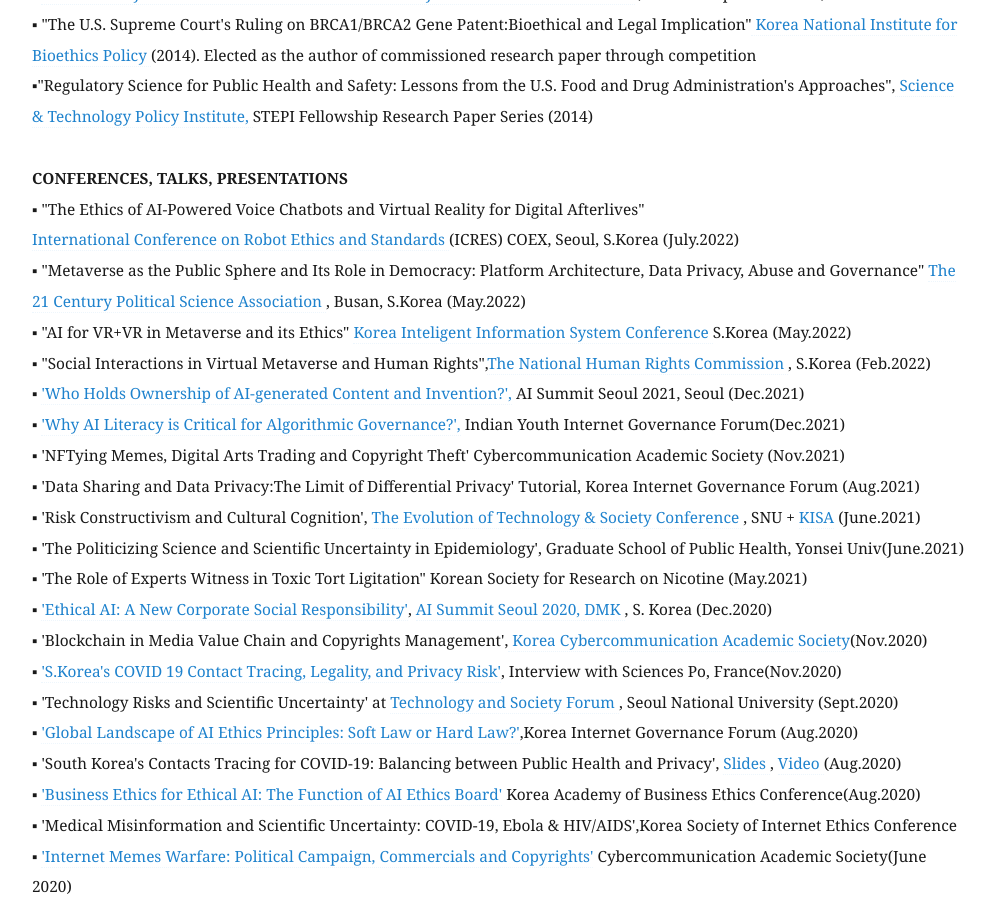
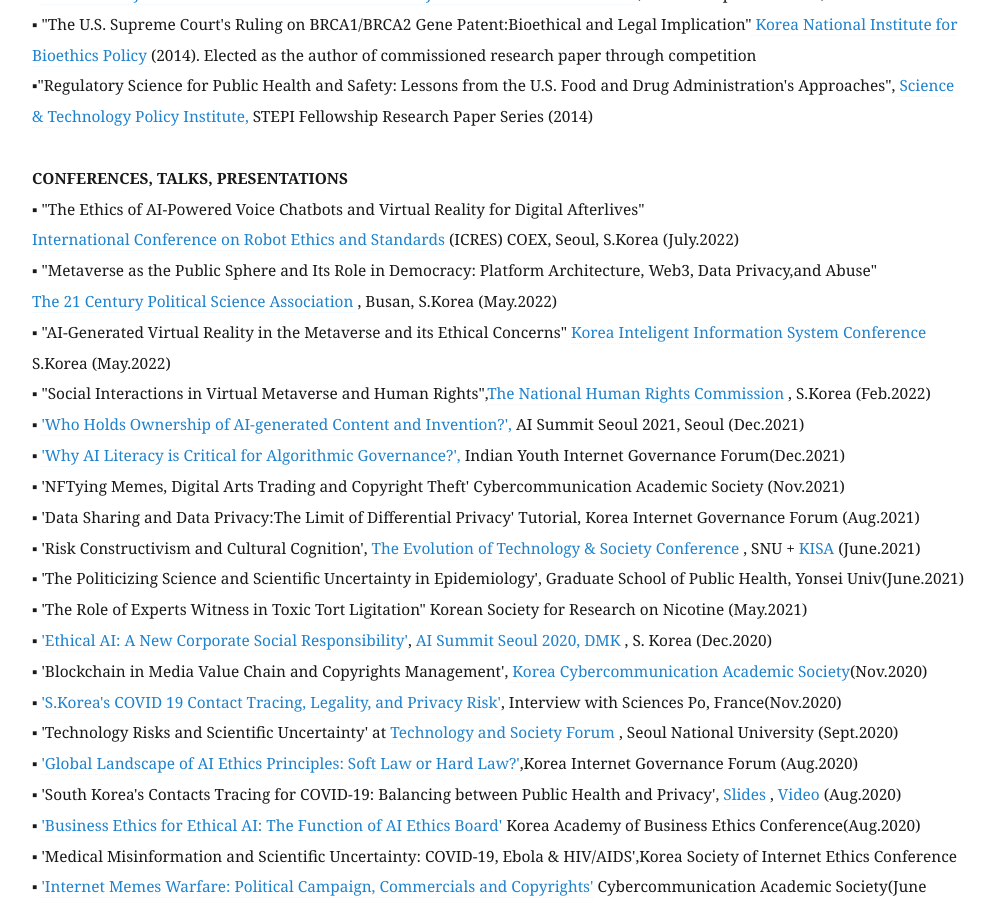
Before and after one commit to eunchangchoi/eunchangchoi.github.io, a Jekyll site: the page built from index.md, in a window 1280 px wide and 900 px high, scrolled down 3314 px. Shown: the whole window, without its empty margins (68-1063 px from the left). Built offline with Jekyll 4.4.1, drawn with Linux system fonts in a browser that asks for light colours.

Commit message:
Update index.md

```diff
--- a/index.md
+++ b/index.md
@@ -73,8 +73,8 @@
  <strong> CONFERENCES, TALKS, PRESENTATIONS </strong> <br>
 ▪ "The Ethics of AI-Powered Voice Chatbots and Virtual Reality for Digital Afterlives" <br>
  <a href="https://www.clawar.org/icres2022/?fbclid=IwAR2g5W3CtTNLC9MOT9du0qogMQyR0FimGJciXYzIZqo4KXNuQ2RaXZNJEsg/"> International Conference on Robot Ethics and Standards </a>(ICRES) COEX, Seoul, S.Korea (July.2022)<br>
-▪ "Metaverse as the Public Sphere and Its Role in Democracy: Platform Architecture, Data Privacy, Abuse and Governance" <a href="http://www.politics21.or.kr/"> The 21 Century Political Science Association </a>, Busan, S.Korea (May.2022)<br>
-▪ "AI for VR+VR in Metaverse and its Ethics" <a href="http://www.kiiss.or.kr/journal/sub02.html/"> Korea Inteligent Information System Conference </a> S.Korea (May.2022)<br>
+▪ "Metaverse as the Public Sphere and Its Role in Democracy: Platform Architecture, Web3, Data Privacy,and  Abuse" <br><a href="http://www.politics21.or.kr/"> The 21 Century Political Science Association </a>, Busan, S.Korea (May.2022)<br>
+▪ "AI-Generated Virtual Reality in the Metaverse and its Ethical Concerns" <a href="http://www.kiiss.or.kr/journal/sub02.html/"> Korea Inteligent Information System Conference </a> S.Korea (May.2022)<br>
 ▪ "Social Interactions in Virtual Metaverse and Human Rights",<a href="https://www.humanrights.go.kr/site/main/index002">The National Human Rights Commission </a>, S.Korea (Feb.2022)<br>
 ▪ <a href="https://aisummit.co.kr/agenda_2021-2/">'Who Holds Ownership of AI-generated Content and Invention?',</a> AI Summit Seoul 2021, Seoul (Dec.2021)<br>
 ▪ <a href="https://youthigf.in/2021/12/02/agenda/">'Why AI Literacy is Critical for Algorithmic Governance?',</a> Indian Youth Internet Governance Forum(Dec.2021)<br>
```
